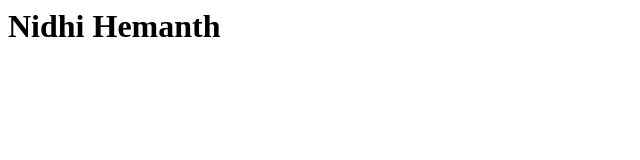
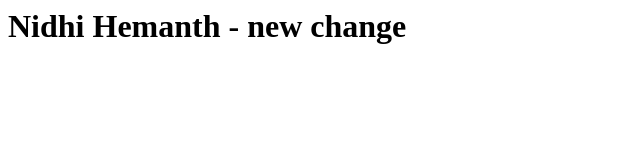
Before and after one commit to hemanth25989/nidhimp, a plain HTML site: page hemanthnidhi.html in a window 1280 px wide. Shown: the whole page, without its empty margins (0-640 px from the left). Drawn offline with Linux system fonts and the light colour scheme.

Commit message:
Added new code

```diff
--- a/hemanthnidhi.html
+++ b/hemanthnidhi.html
@@ -6,7 +6,7 @@
 
 <body>
 
-    <h1>Nidhi Hemanth</h1>
+    <h1>Nidhi Hemanth - new change</h1>
 </body>
 
 </htm>
```
